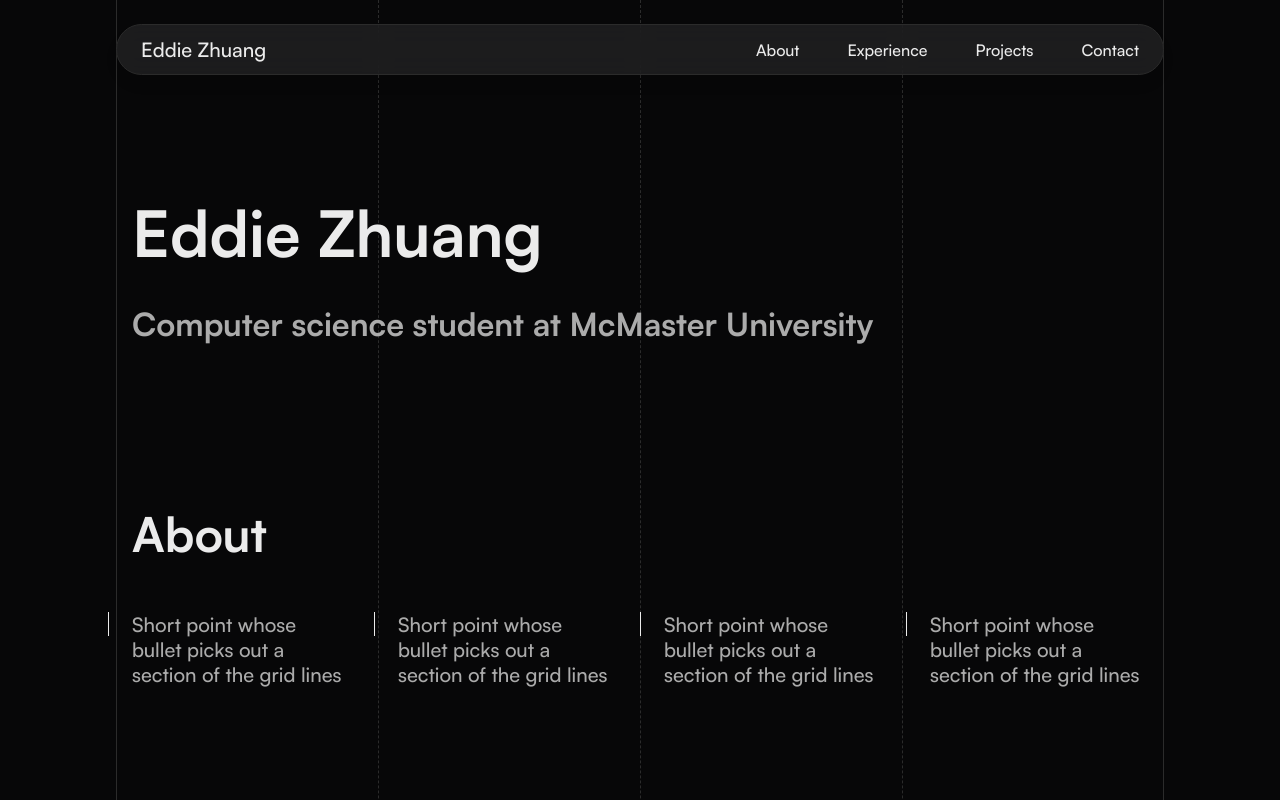
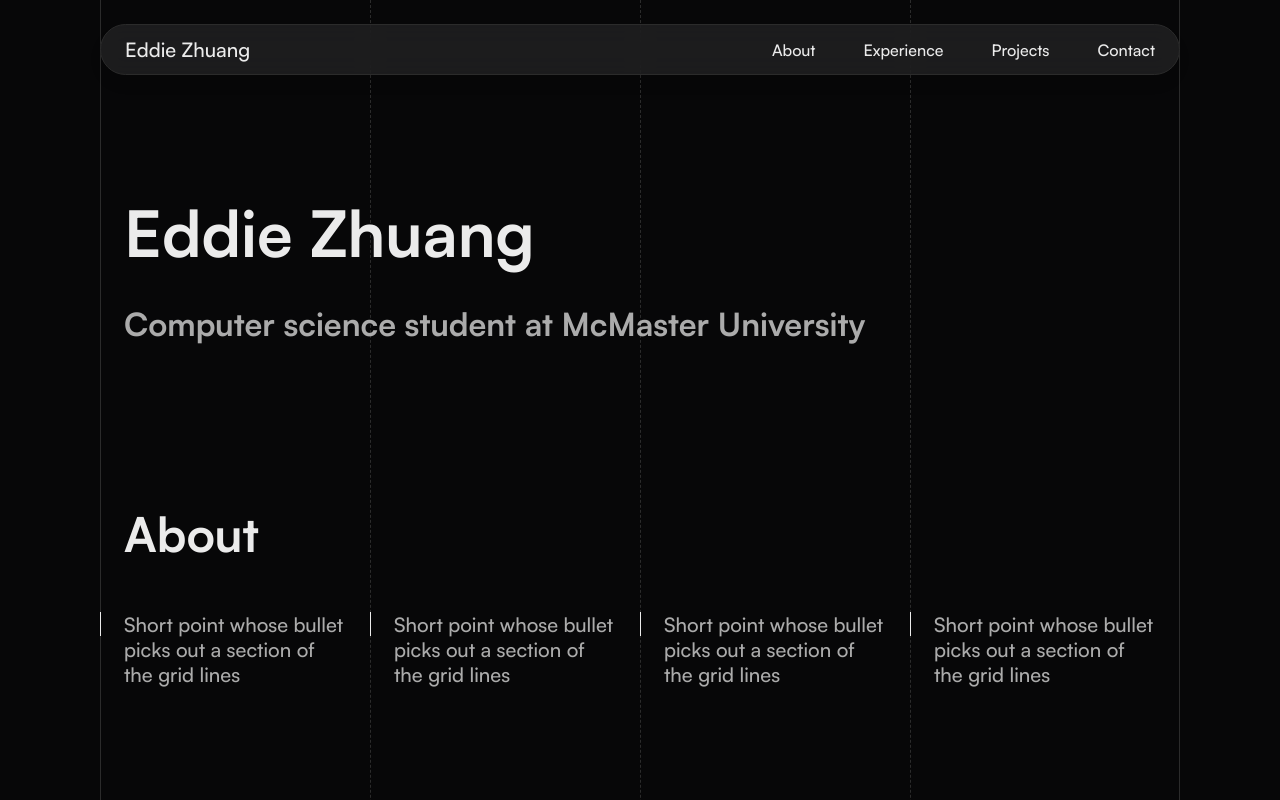
Before and after one commit to edzhuang/portfolio-website, a Next.js app: page / in a window 1280 px wide. Shown: the top 800 px of the page. Built offline with nearby package versions, Linux system fonts and the light colour scheme.

Commit message:
Refactor layout structure and improve Tailwind CSS configuration

```diff
--- a/app/page.tsx
+++ b/app/page.tsx
@@ -12,8 +12,8 @@
   return (
     <div className="flex flex-col items-center min-h-screen bg-background text-foreground relative px-4">
       {/* Minimal grid background like Stripe */}
-      <div className="container mx-auto absolute inset-0 pointer-events-none px-4 z-0">
-        <div className="relative w-full h-full">
+      <div className="absolute inset-0 pointer-events-none px-4 z-0">
+        <div className="container relative w-full h-full">
           {/* 5 vertical lines */}
           <div className="absolute left-0 h-full border-l border-gridline" />
           <div className="absolute left-1/4 h-full border-l border-gridline border-dashed hidden md:block" />
@@ -27,7 +27,7 @@
       <Header />
 
       {/* Content Container */}
-      <div className="container mx-auto flex flex-col gap-40 pt-48 pb-40">
+      <div className="container flex flex-col gap-40 pt-48 pb-40">
         {/* Hero Section */}
         <ScrollFade delay={1}>
           <section className="flex flex-col gap-6">
--- a/components/header.tsx
+++ b/components/header.tsx
@@ -47,9 +47,9 @@
   };
 
   return (
-    <div className="fixed container z-10 left-0 right-0 top-4 md:top-6 transition-[top] duration-300 flex justify-center w-full px-4">
+    <div className="fixed z-10 left-0 right-0 top-4 md:top-6 transition-[top] duration-300 flex justify-center w-full px-4">
       <header
-        className={`w-full px-6 py-3 bg-secondary/70 backdrop-blur-md shadow-lg border border-gridline ${
+        className={`container py-3 bg-secondary/70 backdrop-blur-md shadow-lg border border-gridline ${
           mobileMenuOpen
             ? "h-[calc(100dvh-2rem)] rounded-lg"
             : "h-[51px] rounded-[26px]"
--- a/tailwind.config.ts
+++ b/tailwind.config.ts
@@ -1,4 +1,4 @@
-import type { Config } from "tailwindcss"
+import type { Config } from "tailwindcss";
 
 const config = {
   darkMode: ["class"],
@@ -13,23 +13,23 @@
   theme: {
     container: {
       center: true,
-      padding: "2rem",
+      padding: "1.5rem",
       screens: {
-        "xl": "1080px",
+        xl: "1080px",
       },
     },
     extend: {
       fontSize: {
-        'heading-xl': ['4rem', { fontWeight: '700' }],
-        'heading-lg': ['3rem', { fontWeight: '700' }],
-        'heading-md': ['2rem', { fontWeight: '700' }],
-        'heading-sm': ['1.5rem', { fontWeight: '700' }],
-        'body-md': ['1.25rem', { fontWeight: '500' }],
-        'body-sm': ['1rem', { fontWeight: '500' }],
-        'footer-heading': ['1rem', { fontWeight: '700' }],
+        "heading-xl": ["4rem", { fontWeight: "700" }],
+        "heading-lg": ["3rem", { fontWeight: "700" }],
+        "heading-md": ["2rem", { fontWeight: "700" }],
+        "heading-sm": ["1.5rem", { fontWeight: "700" }],
+        "body-md": ["1.25rem", { fontWeight: "500" }],
+        "body-sm": ["1rem", { fontWeight: "500" }],
+        "footer-heading": ["1rem", { fontWeight: "700" }],
       },
       fontFamily: {
-        sans: ['var(--font-satoshi)'],
+        sans: ["var(--font-satoshi)"],
       },
       inset: {
         "1/6": "16.666667%",
@@ -114,6 +114,6 @@
     },
   },
   plugins: [require("tailwindcss-animate")],
-} satisfies Config
+} satisfies Config;
 
-export default config
+export default config;
```
